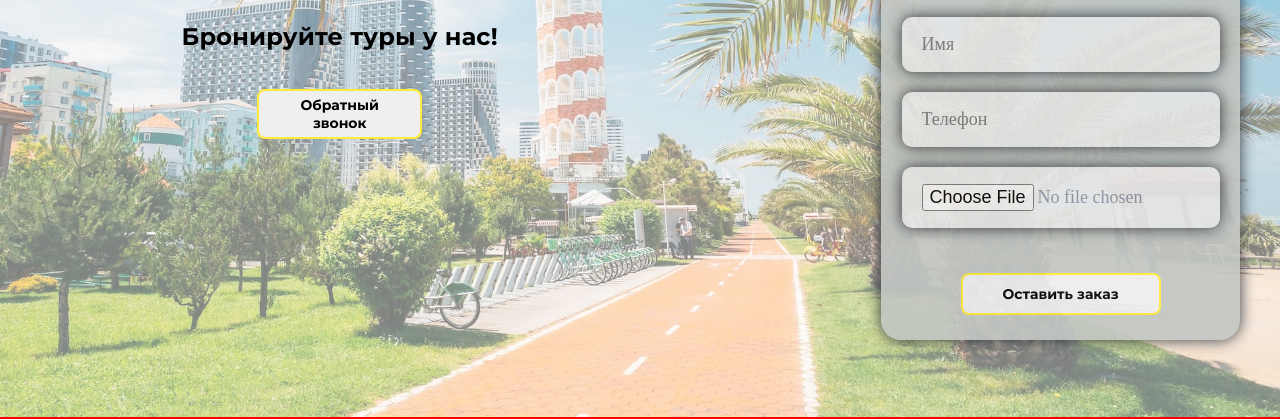
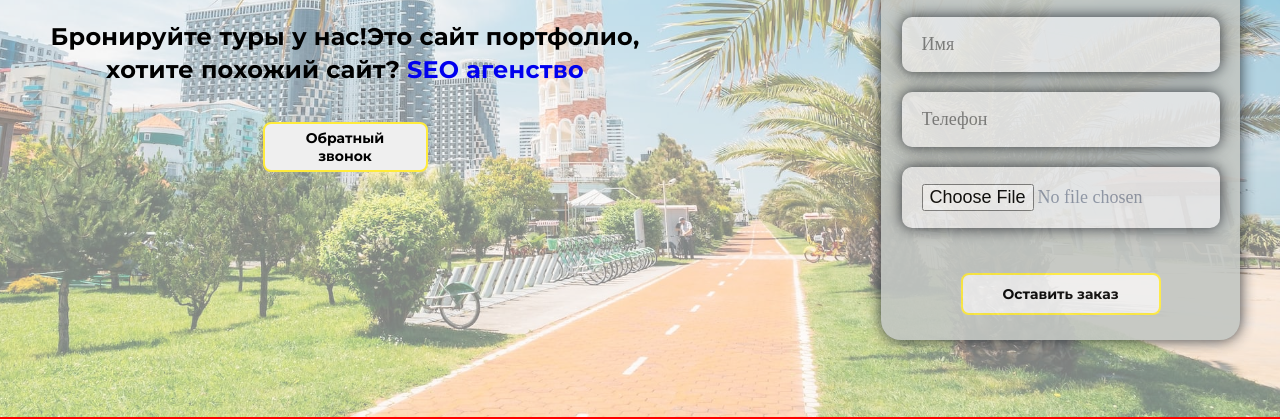
Before and after one commit to Ducat28/kabuletti_2, a plain HTML site: page index.html in a window 1280 px wide. Shown: the part 265-684 px from the top of the page. Drawn offline with nearby package versions, Linux system fonts and the light colour scheme; some packages are replaced by stand-ins of ours; a script that the page names is missing.

Commit message:
Update index.html

```diff
--- a/index.html
+++ b/index.html
@@ -96,7 +96,7 @@
 							            <h1 class="main-block__title">Туры в Грузию</h1>
 							       <div class="main-block__text">
 									   <h3 class="main-block__subtitle">Проведи свой отдых с КобулетиТревел</h3>
-										 <P  class="page__paragraph">Бронируйте туры у нас!</P>
+										 <P  class="page__paragraph">Бронируйте туры у нас!Это сайт портфолио, хотите похожий сайт? <a href="https://seotool.by">SEO агенство</a></P>
 										<P  class="pop__form">Заполните форму на сайте и получите скидку 5%</P>
 										<P  class="pop__form"> Оставьте заявку и я перезвоню вам в течение часа!</P>
 							       </div>
```
